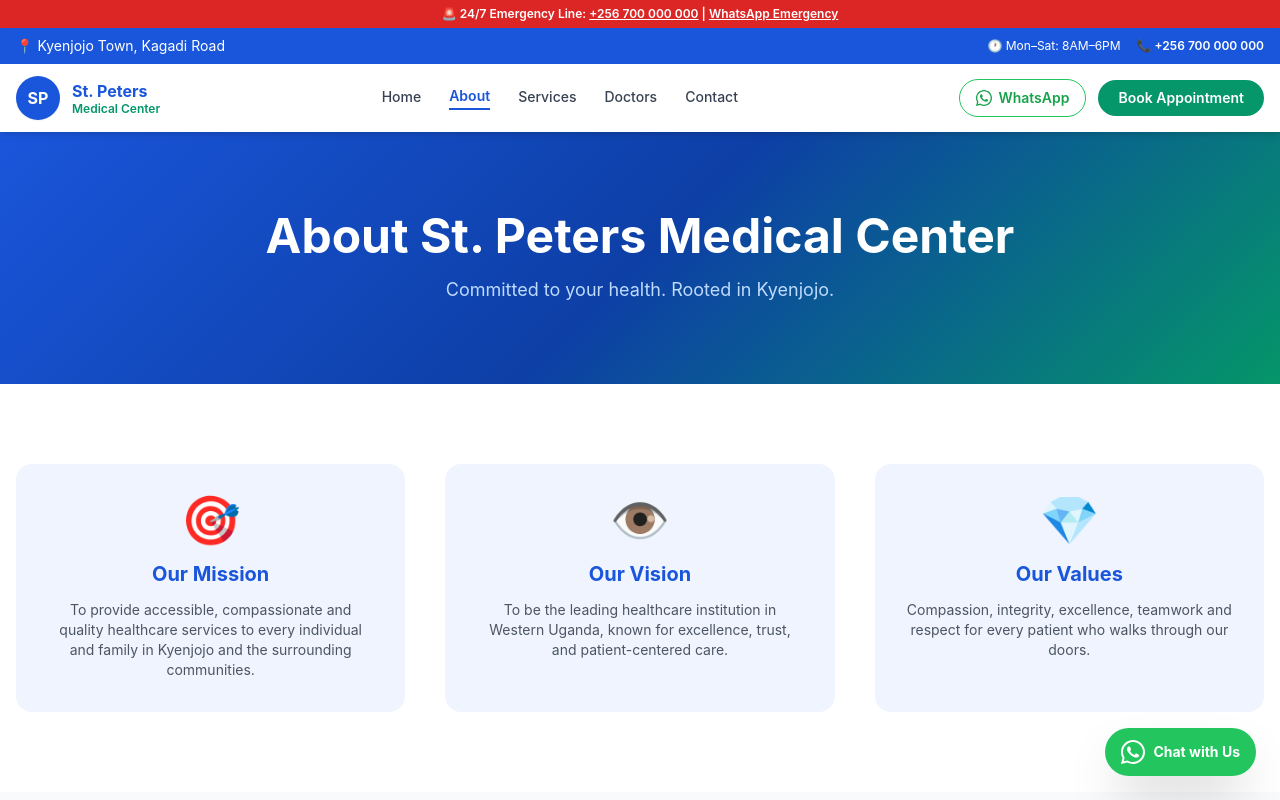
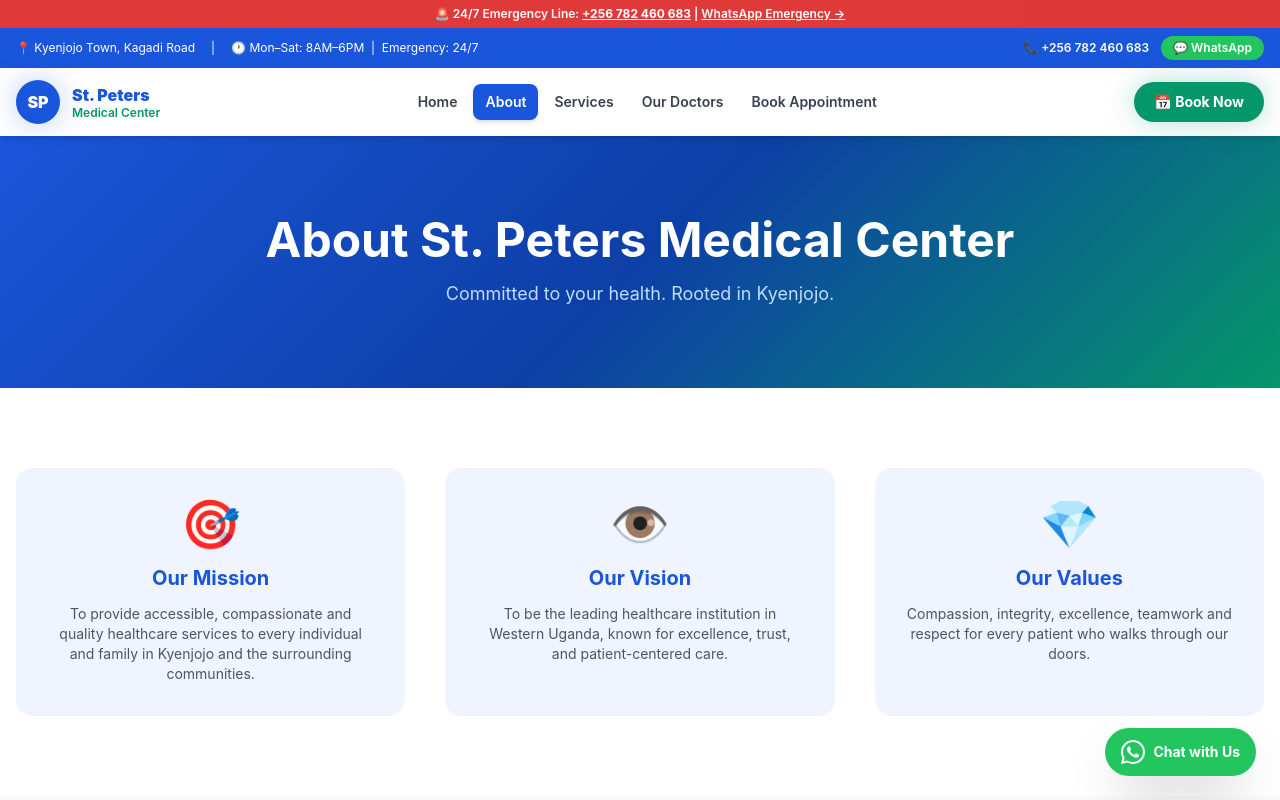
Before and after one commit to asiimwe3/st, a Next.js app: page /about in a window 1280 px wide. Shown: the top 800 px of the page. Built offline with nearby package versions, Linux system fonts and the light colour scheme.

Commit message:
feat: Navbar — scroll-aware, animated hamburger, real phone number

```diff
--- a/components/Navbar.jsx
+++ b/components/Navbar.jsx
@@ -1,118 +1,121 @@
-import { useState } from 'react'
+import { useState, useEffect } from 'react'
 import Link from 'next/link'
 import { useRouter } from 'next/router'
 
-const PHONE = "256700000000"  // UPDATE: replace with real number
-const PHONE_DISPLAY = "+256 700 000 000"  // UPDATE: replace with real number
+const PHONE        = "256782460683"
+const PHONE_DISPLAY = "+256 782 460 683"
 
 export default function Navbar() {
-  const [menuOpen, setMenuOpen] = useState(false)
+  const [menuOpen, setMenuOpen]   = useState(false)
+  const [scrolled, setScrolled]   = useState(false)
   const router = useRouter()
+
+  useEffect(() => {
+    const onScroll = () => setScrolled(window.scrollY > 60)
+    window.addEventListener('scroll', onScroll)
+    return () => window.removeEventListener('scroll', onScroll)
+  }, [])
 
   const isActive = (href) => router.pathname === href
 
+  const links = [
+    { href: '/',            label: 'Home'        },
+    { href: '/about',       label: 'About'       },
+    { href: '/services',    label: 'Services'    },
+    { href: '/doctors',     label: 'Our Doctors' },
+    { href: '/appointment', label: 'Book Appointment' },
+    { href: '/contact',     label: 'Contact'     },
+  ]
+
   return (
     <>
-      {/* Emergency sticky banner */}
-      <div className="bg-red-600 text-white text-xs py-1.5 px-4 text-center font-semibold z-50">
-        🚨 24/7 Emergency Line: <a href={`tel:${PHONE}`} className="underline hover:text-red-100">{PHONE_DISPLAY}</a>
+      {/* 🚨 Emergency sticky banner */}
+      <div className="bg-red-600 text-white text-xs py-1.5 px-4 text-center font-semibold z-50 pulse-red">
+        🚨 24/7 Emergency Line:&nbsp;
+        <a href={`tel:+${PHONE}`} className="underline hover:text-red-100 font-bold">{PHONE_DISPLAY}</a>
         &nbsp;|&nbsp;
         <a href={`https://wa.me/${PHONE}?text=${encodeURIComponent("EMERGENCY — I need help at St. Peters Medical Center")}`}
-          target="_blank" rel="noreferrer" className="underline hover:text-red-100">
-          WhatsApp Emergency
+           target="_blank" rel="noreferrer" className="underline hover:text-red-100">
+          WhatsApp Emergency →
         </a>
       </div>
 
-      <nav className="bg-white shadow-md sticky top-0 z-40">
+      <nav className={`sticky top-0 z-40 transition-all duration-300 ${scrolled ? 'bg-white shadow-card-lg' : 'bg-white shadow-md'}`}>
         {/* Top info bar */}
         <div className="bg-primary text-white text-sm py-2 px-4">
           <div className="max-w-7xl mx-auto flex justify-between items-center flex-wrap gap-2">
-            <span>📍 Kyenjojo Town, Kagadi Road</span>
             <div className="flex items-center gap-4 text-xs">
-              <span>🕐 Mon–Sat: 8AM–6PM</span>
-              <a href={`tel:${PHONE}`} className="font-semibold hover:text-green-200 transition">
+              <span>📍 Kyenjojo Town, Kagadi Road</span>
+              <span className="hidden md:inline">|</span>
+              <span className="hidden md:inline">🕐 Mon–Sat: 8AM–6PM &nbsp;|&nbsp; Emergency: 24/7</span>
+            </div>
+            <div className="flex items-center gap-3 text-xs">
+              <a href={`tel:+${PHONE}`} className="font-semibold hover:text-green-200 transition flex items-center gap-1">
                 📞 {PHONE_DISPLAY}
+              </a>
+              <a href={`https://wa.me/${PHONE}`} target="_blank" rel="noreferrer"
+                 className="bg-green-500 hover:bg-green-400 transition px-3 py-1 rounded-full font-semibold text-xs">
+                💬 WhatsApp
               </a>
             </div>
           </div>
         </div>
 
         {/* Main nav */}
-        <div className="max-w-7xl mx-auto px-4 py-3 flex items-center justify-between">
+        <div className="max-w-7xl mx-auto px-4 py-3 flex justify-between items-center">
           {/* Logo */}
           <Link href="/" className="flex items-center gap-3">
-            <div className="w-11 h-11 bg-primary rounded-full flex items-center justify-center text-white font-bold text-base shadow-sm">
-              SP
+            <div className="w-11 h-11 bg-primary rounded-full flex items-center justify-center shadow-glow-blue">
+              <span className="text-white font-black text-base">SP</span>
             </div>
             <div>
-              <p className="font-bold text-primary text-base leading-tight">St. Peters</p>
+              <p className="font-black text-primary text-base leading-tight">St. Peters</p>
               <p className="text-secondary text-xs font-semibold leading-tight">Medical Center</p>
             </div>
           </Link>
 
-          {/* Desktop Links */}
-          <div className="hidden md:flex items-center gap-7 text-gray-700 font-medium text-sm">
-            {[
-              { href: '/',           label: 'Home' },
-              { href: '/about',      label: 'About' },
-              { href: '/services',   label: 'Services' },
-              { href: '/doctors',    label: 'Doctors' },
-              { href: '/contact',    label: 'Contact' },
-            ].map(({ href, label }) => (
-              <Link key={href} href={href}
-                className={`hover:text-primary transition pb-0.5 ${isActive(href) ? 'text-primary border-b-2 border-primary font-semibold' : ''}`}>
-                {label}
+          {/* Desktop links */}
+          <div className="hidden md:flex items-center gap-1">
+            {links.slice(0,5).map(l => (
+              <Link key={l.href} href={l.href}
+                className={`px-3 py-2 rounded-lg text-sm font-semibold transition-all duration-200
+                  ${isActive(l.href)
+                    ? 'bg-primary text-white shadow-md'
+                    : 'text-gray-700 hover:bg-light hover:text-primary'}`}>
+                {l.label}
               </Link>
             ))}
           </div>
 
-          {/* CTA buttons */}
-          <div className="hidden md:flex items-center gap-3">
-            <a href={`https://wa.me/${PHONE}?text=${encodeURIComponent("Hello, I'd like to book an appointment at St. Peters Medical Center.")}`}
-              target="_blank" rel="noreferrer"
-              className="flex items-center gap-1.5 border border-green-500 text-green-600 px-4 py-2 rounded-full text-sm font-semibold hover:bg-green-50 transition">
-              <svg className="w-4 h-4" fill="currentColor" viewBox="0 0 24 24">
-                <path d="M17.472 14.382c-.297-.149-1.758-.867-2.03-.967-.273-.099-.471-.148-.67.15-.197.297-.767.966-.94 1.164-.173.199-.347.223-.644.075-.297-.15-1.255-.463-2.39-1.475-.883-.788-1.48-1.761-1.653-2.059-.173-.297-.018-.458.13-.606.134-.133.298-.347.446-.52.149-.174.198-.298.298-.497.099-.198.05-.371-.025-.52-.075-.149-.669-1.612-.916-2.207-.242-.579-.487-.5-.669-.51-.173-.008-.371-.01-.57-.01-.198 0-.52.074-.792.372-.272.297-1.04 1.016-1.04 2.479 0 1.462 1.065 2.875 1.213 3.074.149.198 2.096 3.2 5.077 4.487.709.306 1.262.489 1.694.625.712.227 1.36.195 1.871.118.571-.085 1.758-.719 2.006-1.413.248-.694.248-1.289.173-1.413-.074-.124-.272-.198-.57-.347z"/><path d="M12 0C5.373 0 0 5.373 0 12c0 2.126.554 4.122 1.523 5.853L0 24l6.313-1.496A11.96 11.96 0 0012 24c6.627 0 12-5.373 12-12S18.627 0 12 0zm0 22c-1.891 0-3.659-.5-5.19-1.374l-.373-.22-3.747.888.937-3.638-.243-.386A9.945 9.945 0 012 12C2 6.477 6.477 2 12 2s10 4.477 10 10-4.477 10-10 10z"/>
-              </svg>
-              WhatsApp
-            </a>
+          {/* CTA + hamburger */}
+          <div className="flex items-center gap-3">
             <Link href="/appointment"
-              className="bg-secondary text-white px-5 py-2 rounded-full font-semibold hover:bg-green-700 transition text-sm">
-              Book Appointment
+              className="hidden md:inline-flex items-center gap-2 bg-secondary text-white px-5 py-2.5 rounded-full text-sm font-bold shadow-glow-green hover:bg-emerald-700 transition-all duration-200">
+              📅 Book Now
             </Link>
+            <button onClick={() => setMenuOpen(!menuOpen)} className="md:hidden p-2 rounded-lg hover:bg-gray-100">
+              <div className={`w-6 h-0.5 bg-gray-700 transition-all duration-300 ${menuOpen ? 'rotate-45 translate-y-1.5' : ''}`} />
+              <div className={`w-6 h-0.5 bg-gray-700 my-1.5 transition-all duration-300 ${menuOpen ? 'opacity-0' : ''}`} />
+              <div className={`w-6 h-0.5 bg-gray-700 transition-all duration-300 ${menuOpen ? '-rotate-45 -translate-y-1.5' : ''}`} />
+            </button>
           </div>
-
-          {/* Mobile Toggle */}
-          <button onClick={() => setMenuOpen(!menuOpen)} className="md:hidden text-primary text-2xl font-bold p-1">
-            {menuOpen ? '✕' : '☰'}
-          </button>
         </div>
 
-        {/* Mobile Menu */}
+        {/* Mobile menu */}
         {menuOpen && (
-          <div className="md:hidden bg-white border-t px-4 pb-5 flex flex-col gap-1 text-gray-700 font-medium shadow-lg">
-            {[
-              { href: '/',           label: 'Home' },
-              { href: '/about',      label: 'About' },
-              { href: '/services',   label: 'Services' },
-              { href: '/doctors',    label: 'Doctors' },
-              { href: '/contact',    label: 'Contact' },
-            ].map(({ href, label }) => (
-              <Link key={href} href={href} onClick={() => setMenuOpen(false)}
-                className={`py-3 border-b border-gray-100 ${isActive(href) ? 'text-primary font-semibold' : ''}`}>
-                {label}
+          <div className="md:hidden bg-white border-t border-gray-100 px-4 py-4 space-y-1">
+            {links.map(l => (
+              <Link key={l.href} href={l.href}
+                onClick={() => setMenuOpen(false)}
+                className={`block px-4 py-3 rounded-xl text-sm font-semibold transition
+                  ${isActive(l.href) ? 'bg-primary text-white' : 'text-gray-700 hover:bg-light'}`}>
+                {l.label}
               </Link>
             ))}
-            <div className="flex gap-3 mt-3">
-              <a href={`https://wa.me/${PHONE}`} target="_blank" rel="noreferrer"
-                className="flex-1 border border-green-500 text-green-600 text-center py-2.5 rounded-full text-sm font-semibold">
-                WhatsApp
-              </a>
-              <Link href="/appointment" onClick={() => setMenuOpen(false)}
-                className="flex-1 bg-secondary text-white text-center py-2.5 rounded-full text-sm font-semibold">
-                Book Now
-              </Link>
-            </div>
+            <Link href="/appointment" onClick={() => setMenuOpen(false)}
+              className="block text-center bg-secondary text-white px-4 py-3 rounded-xl text-sm font-bold mt-2">
+              📅 Book Appointment
+            </Link>
           </div>
         )}
       </nav>
```
